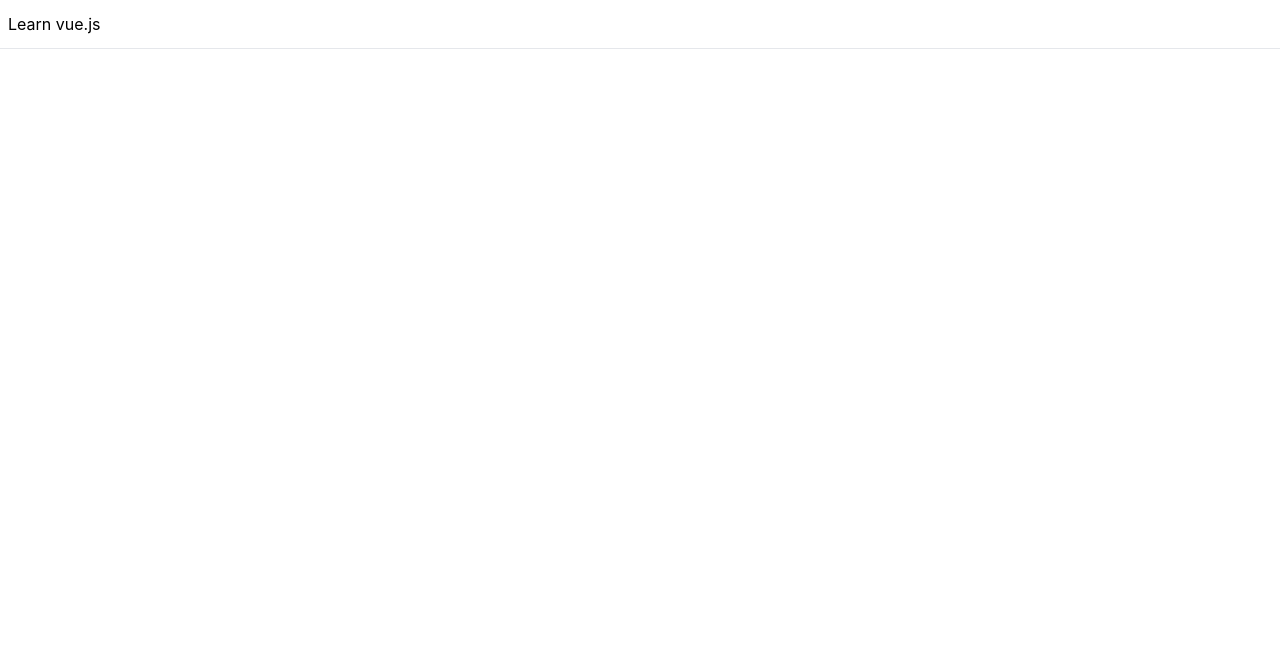
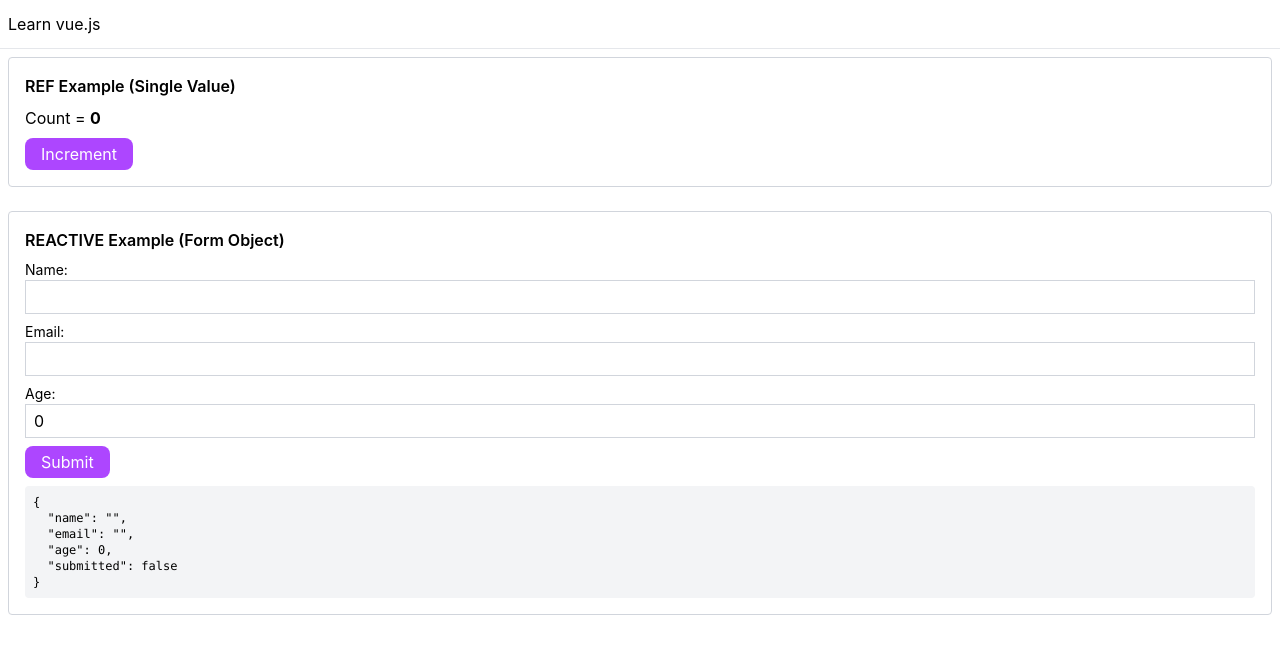
Before and after one commit to devminjs/knowledge-base, a Vue app in the folder learn-vue/: page /reactivity in a window 1280 px wide. Before the commit this address had no page. Shown: the top 654 px of the page. Built offline with nearby package versions, Linux system fonts and the light colour scheme; the HTML template or start-up script is replaced by a standard one.

Commit message:
chore: reactive example

```diff
--- a/learn-vue/eslint.config.ts
+++ b/learn-vue/eslint.config.ts
@@ -22,5 +22,11 @@ export default defineConfigWithVueTs(
 
   ...pluginOxlint.buildFromOxlintConfigFile('.oxlintrc.json'),
 
+  {
+    rules: {
+      'vue/multi-word-component-names': 'off',
+    },
+  },
+
   skipFormatting,
 )
--- /dev/null
+++ b/learn-vue/src/components/ui/Button.vue
@@ -0,0 +1,18 @@
+<script setup lang="ts">
+defineProps<{
+  label: string
+  type?: 'button' | 'submit' | 'reset'
+}>()
+
+defineEmits<{
+  click: []
+}>()
+
+</script>
+
+<template>
+  <button :type="type || 'button'" class="px-4 py-1 bg-purple-500 text-white rounded-lg hover:bg-purple-600"
+    @click="$emit('click')">
+    {{ label }}
+  </button>
+</template>
--- a/learn-vue/src/views/HomeView.vue
+++ b/learn-vue/src/views/HomeView/index.vue
@@ -1,5 +1,6 @@
 <script setup lang="ts">
 import { ref } from 'vue'
+import Button from '~/components/ui/Button.vue'
 
 // Data binding example
 const msg = 'Hello from HomeView!'
@@ -67,9 +68,7 @@ const onSubmit = () => {
       <form @submit.prevent="onSubmit" class="flex gap-2 mt-2">
         <input v-model="formInput" type="text" placeholder="Enter your name"
           class="px-3 py-1 border border-gray-300 rounded" />
-        <button type="submit" class="px-4 py-2 bg-blue-500 text-white rounded hover:bg-blue-600">
-          Submit
-        </button>
+        <Button label="Submit" type="submit" />
       </form>
 
       <div v-if="submittedValue" class="mt-4 p-2 text-sm bg-green-100 border border-green-400 rounded">
--- /dev/null
+++ b/learn-vue/src/views/ReactivityView/ReactiveExample.vue
@@ -0,0 +1,56 @@
+<script setup lang="ts">
+import { ref, reactive } from 'vue'
+
+import Button from '~/components/ui/Button.vue'
+
+// ===== REACTIVE: Complex object with multiple properties =====
+// Use reactive() when you have an object with multiple related properties
+// Pros: No .value needed, natural dot notation for properties, better for grouped data
+// Cons: Only works with objects/arrays, loses reactivity if you destructure, can't reassign root
+// Example: A form object with multiple fields that should stay together
+const formState = reactive({
+  name: '',
+  email: '',
+  age: 0,
+  submitted: false
+})
+
+// Track submission state with a delay to see reactive UI updates
+const isSubmitting = ref(false)
+
+async function handleSubmit() {
+  // With reactive, we can naturally access properties without .value
+  isSubmitting.value = true
+
+  // Simulate network request with a 2-second delay
+  await new Promise(resolve => setTimeout(resolve, 2000))
+
+  formState.submitted = true
+  isSubmitting.value = false
+  console.log(`Submitted: ${formState.name}, ${formState.email}`)
+}
+</script>
+
+<template>
+  <div class="space-y-2 p-4 border border-gray-300 rounded">
+    <h3 class="font-semibold">REACTIVE Example (Form Object)</h3>
+    <div class="space-y-2">
+      <div>
+        <label class="block text-sm">Name:</label>
+        <input v-model="formState.name" class="border border-gray-300 px-2 py-1 w-full" />
+      </div>
+      <div>
+        <label class="block text-sm">Email:</label>
+        <input v-model="formState.email" class="border border-gray-300 px-2 py-1 w-full" />
+      </div>
+      <div>
+        <label class="block text-sm">Age:</label>
+        <input v-model.number="formState.age" type="number" class="border border-gray-300 px-2 py-1 w-full" />
+      </div>
+    </div>
+    <Button :label="isSubmitting ? 'Submitting...' : 'Submit'" @click="handleSubmit" :disabled="isSubmitting" />
+    <p v-if="isSubmitting" class="text-blue-600 animate-pulse">⏳ Processing...</p>
+    <p v-if="formState.submitted && !isSubmitting" class="text-green-600">✓ Form submitted successfully!</p>
+    <pre class="text-xs bg-gray-100 p-2 rounded">{{ formState }}</pre>
+  </div>
+</template>
--- /dev/null
+++ b/learn-vue/src/views/ReactivityView/RefExample.vue
@@ -0,0 +1,23 @@
+<script setup lang="ts">
+import { ref } from 'vue'
+
+import Button from '~/components/ui/Button.vue'
+
+// ===== REF: Single primitive value =====
+// Use ref() when you have a single value that needs to be reactive
+// Pros: Simple, direct assignment, works great for primitives
+// Cons: Requires .value access in script (though auto-unwrapped in templates)
+const count = ref(0)
+
+function increment() {
+  count.value++
+}
+</script>
+
+<template>
+  <div class="space-y-2 p-4 border border-gray-300 rounded">
+    <h3 class="font-semibold">REF Example (Single Value)</h3>
+    <p>Count = <span class="font-bold">{{ count }}</span></p>
+    <Button label="Increment" @click="increment" />
+  </div>
+</template>
--- /dev/null
+++ b/learn-vue/src/views/ReactivityView/index.vue
@@ -0,0 +1,25 @@
+<script setup lang="ts">
+import RefExample from './RefExample.vue'
+import ReactiveExample from './ReactiveExample.vue'
+</script>
+
+<template>
+  <div class="space-y-6">
+    <!-- ===== WHEN TO CHOOSE EACH ===== -->
+    <!-- Choose REF for:
+      - Single values (strings, numbers, booleans)
+      - When you need to reassign the entire value
+      - Simple counters, toggles, timestamps
+      - When you might want to swap the entire object
+    -->
+    <RefExample />
+
+    <!-- Choose REACTIVE for:
+      - Objects with multiple related properties
+      - Form data, component state with many fields
+      - When you want cleaner syntax without .value everywhere
+      - When properties are always accessed together as a group
+    -->
+    <ReactiveExample />
+  </div>
+</template>
```
Also changed, not shown: learn-vue/src/router/index.ts (+7 -1 lines).
